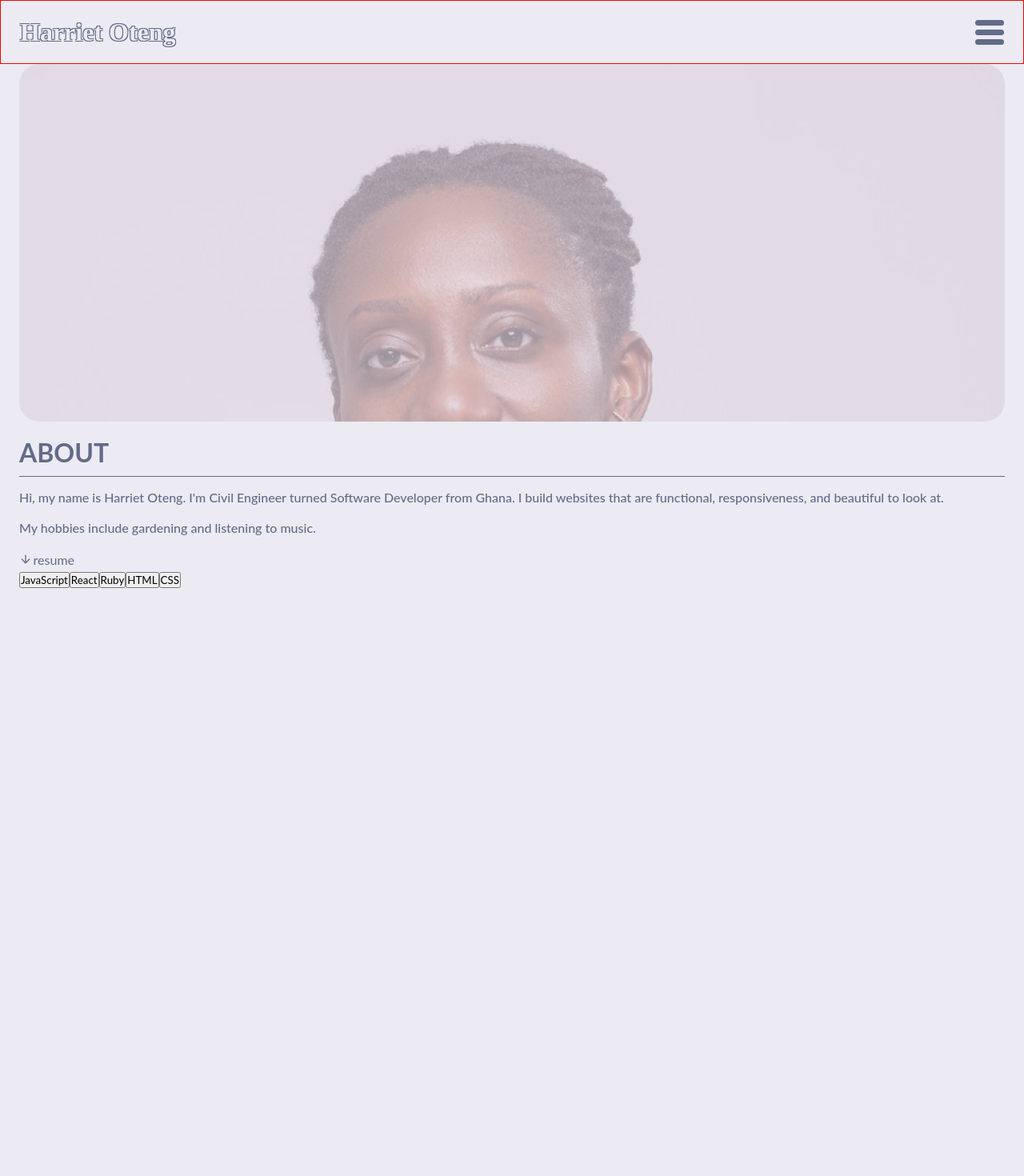
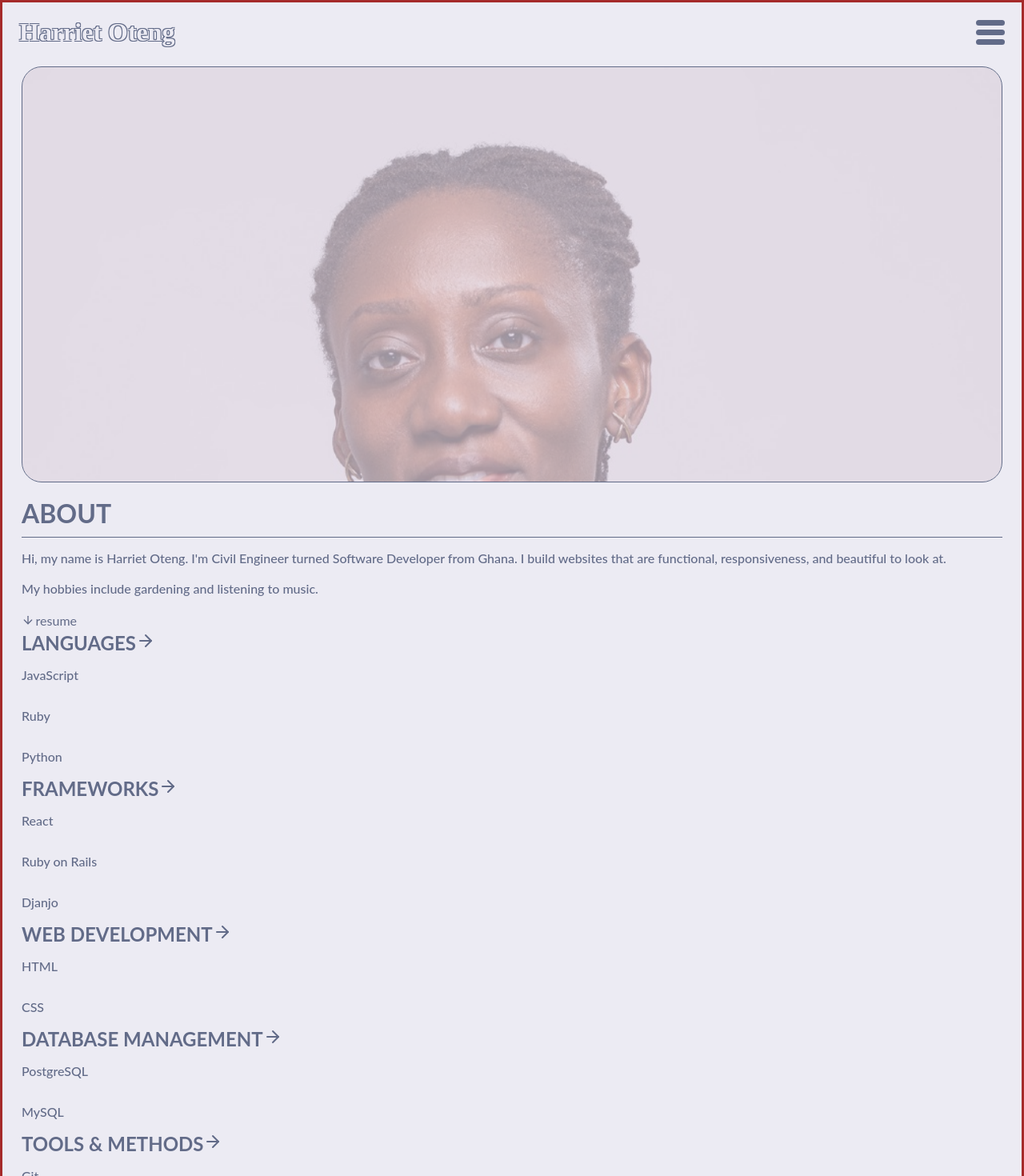
Before and after one commit to newhoteng/X-portfolio, a React (Create React App) app: page /about in a window 1280 px wide. Shown: the top 1470 px of the page at 80% size. Before the commit the page ends 800 px from the top, so only its background shows below. Built offline with nearby package versions, Linux system fonts and the light colour scheme; a web font is replaced by a local one.

Commit message:
Add skills dropdown component

```diff
--- a/package.json
+++ b/package.json
@@ -6,6 +6,7 @@
     "@testing-library/jest-dom": "^5.17.0",
     "@testing-library/react": "^13.4.0",
     "@testing-library/user-event": "^13.5.0",
+    "prop-types": "^15.8.1",
     "react": "^18.2.0",
     "react-dom": "^18.2.0",
     "react-icons": "^4.10.1",
--- /dev/null
+++ b/src/components/Ability.js
@@ -0,0 +1,29 @@
+import React from 'react';
+import PropTypes from 'prop-types';
+import { FiArrowRight } from 'react-icons/fi';
+
+function DropDown({ ability }) {
+  return (
+    <div className="language-cont">
+      <h2>
+        {ability.type}
+        <FiArrowRight />
+      </h2>
+      <div>
+        {ability.list.map((item) => (
+          <p key={item}>{item}</p>
+        ))}
+      </div>
+    </div>
+  );
+}
+
+DropDown.propTypes = {
+  ability: PropTypes.shape({
+    type: PropTypes.string,
+    list: PropTypes.arrayOf(PropTypes.string),
+    // list: PropTypes.array,
+  }).isRequired,
+};
+
+export default DropDown;
--- a/src/components/About.js
+++ b/src/components/About.js
@@ -1,11 +1,20 @@
 import React from 'react';
 import { FiArrowDown } from 'react-icons/fi';
+import DropDown from './Ability';
 import resume from '../Harriet_Oteng_Resume.pdf';
-// import profilePic from '../images/HT2-cropped.jpg';
 
 import '../styles/About.css';
 
 function About() {
+  const abilities = [
+    { type: 'LANGUAGES', list: ['JavaScript', 'Ruby', 'Python'] },
+    { type: 'FRAMEWORKS', list: ['React', 'Ruby on Rails', 'Djanjo'] },
+    { type: 'WEB DEVELOPMENT', list: ['HTML', 'CSS'] },
+    { type: 'DATABASE MANAGEMENT', list: ['PostgreSQL', 'MySQL'] },
+    { type: 'TOOLS & METHODS', list: ['Git', 'GitHub', 'TDD', 'Chrome Dev Tools', 'Agile', 'Waterfall', 'Slack'] },
+    { type: 'PROFESSIONAL SKILLS', list: ['Remote Pair-Programming', 'Teamwork', 'Project Management', 'Communication', 'Problem Solving', 'Mentoring'] },
+  ];
+
   return (
     <div className="about-container">
       <div className="profile-img" />
@@ -23,11 +32,11 @@ function About() {
         resume
       </a>
       <div>
-        <button type="button">JavaScript</button>
-        <button type="button">React</button>
-        <button type="button">Ruby</button>
-        <button type="button">HTML</button>
-        <button type="button">CSS</button>
+        <div className="abilities-cont">
+          {abilities.map((ability) => (
+            <DropDown key={ability.type} ability={ability} />
+          ))}
+        </div>
       </div>
     </div>
   );
--- a/src/components/Works.js
+++ b/src/components/Works.js
@@ -5,7 +5,7 @@ import '../styles/Works.css';
 
 const projects = [
   {
-    id: 1,
+    Id: 1,
     name: 'SPA SERVICES',
     desc: 'Spa Services is a web application that requires users to register an account and login. Users are then able to reserve a spa service and add a spa service of their choice',
     image: '../images/Metrics.png',
--- a/src/styles/About.css
+++ b/src/styles/About.css
@@ -1,20 +1,20 @@
 .about-container {
-  /* border: 3px solid brown; */
-  padding: 5rem 1.5rem 2rem;
+  border: 3px solid brown;
+  padding: 5rem 1.5rem 1rem;
   position: absolute;
   top: 0;
-  z-index: -1;
-  height: 100vh;
+  z-index: -2;
+  min-height: 100vh;
   width: 100%;
 }
 
-.profile-img {
+.about-container .profile-img {
   background: url("../images/HT2-cropped.jpg") 0 0 no-repeat;
   background-size: cover;
 
-  /* border: 0.5px solid; */
+  border: 0.5px solid;
   width: 100%;
-  height: 65%;
+  height: 65vh;
 
   /* aspect-ratio: 9 / 16; */
 
--- a/src/styles/Contact.css
+++ b/src/styles/Contact.css
@@ -1,6 +1,6 @@
 .details {
   width: 100%;
-  border: 1px solid;
+  /* border: 1px solid; */
 }
 
 .contact-container h1 {
@@ -13,7 +13,7 @@
 
 .email-container,
 .socials-container {
-  border: 1px solid red;
+  /* border: 1px solid red; */
   display: flex;
   width: 100%;
   justify-content: space-between;
--- a/src/styles/HomePage.css
+++ b/src/styles/HomePage.css
@@ -6,7 +6,7 @@
   width: 100%;
   position: absolute;
   top: 0;
-  z-index: -1;
+  z-index: -2;
   text-align: center;
   display: flex;
   flex-direction: column;
@@ -33,6 +33,8 @@
 .hc .more-links-cont {
   /* border: 1px solid blue; */
   display: flex;
+  /* align-items: center;
+  justify-content: center; */
   gap: 2rem;
   margin-top: 2rem;
 }
--- a/src/styles/Nav.css
+++ b/src/styles/Nav.css
@@ -12,7 +12,7 @@ nav {
   align-items: center;
   justify-content: space-between;
   padding: 0 1.5rem;
-  border: 1px solid red;
+  /* border: 1px solid red; */
 
   /* background-color: transparent; */
   position: fixed;
@@ -37,16 +37,17 @@ nav {
 }
 
 .menu {
-  border: 2px solid blue;
+  /* border: 2px solid blue; */
   width: 100%;
 
   /* height: calc(100vh - 5rem); */
   height: 100vh;
   font-size: 3rem;
 
-  /* position: absolute; */
+  position: fixed;
 
-  /* top: 0; */
+  top: 0;
+  z-index: -1;
   padding: 5rem 1.5rem;
   font-weight: 700;
   background-color: #ecebf3;
@@ -88,7 +89,7 @@ nav {
 
 .menu ul {
   list-style-type: none;
-  border: 1px solid yellow;
+  /* border: 1px solid yellow; */
   height: 100%;
   display: flex;
   flex-direction: column;
--- a/src/styles/Works.css
+++ b/src/styles/Works.css
@@ -1,7 +1,7 @@
 .works-cont {
-  border: 2px solid blue;
+  /* border: 2px solid blue; */
   padding: 5rem 1.5rem 1.5rem;
-  z-index: -1;
+  z-index: -2;
   position: absolute;
   top: 0;
 
@@ -25,7 +25,7 @@
 }
 
 .project-cont {
-  border: 0.5px solid;
+  /* border: 0.5px solid; */
   padding: 16px;
   border-radius: 16px;
   background-color: #fff;
```
Also changed, not shown: 1 other file (tests, documents, lock files or other folders).
